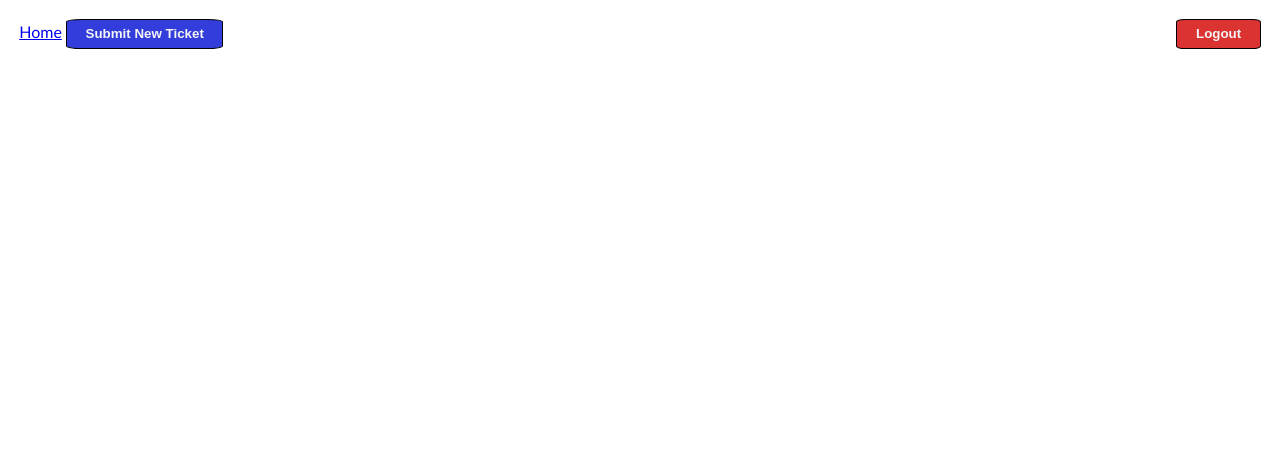
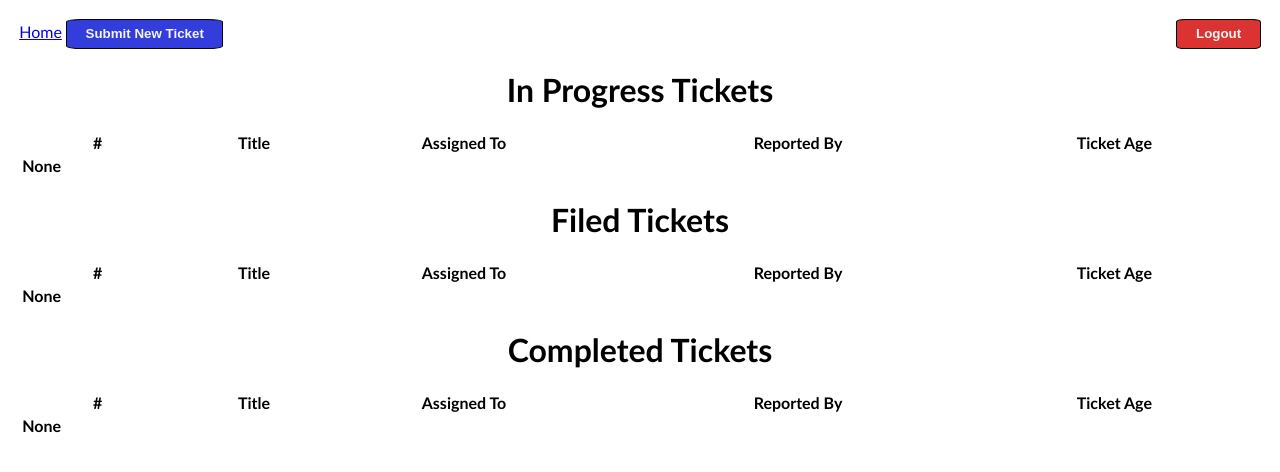
Before and after one commit to Chaotic-Nite/bugtracker, a Django app: page /user/1/ in a window 1280 px wide. Shown: the top 472 px of the page. Run offline with Django 3.2, Linux system fonts and the light colour scheme; the visitor is signed in with stand-in values (Sample User, id 1); data comes from the database, SQL or seed files in the repository; data that the repository does not hold is empty.

Commit message:
added information to user detail

```diff
--- a/bug_main_app/views.py
+++ b/bug_main_app/views.py
@@ -22,7 +22,7 @@ def user_detail_view(request, user_id):
     working_tickets = BugTicket.objects.filter(assigned_user=current_user)
     filed_tickets = BugTicket.objects.filter(filed_user=current_user)
     completed_tickets = BugTicket.objects.filter(completed_user=current_user)
-    return render(request, 'user_detail.html', {'current_user': current_user, 'progress': working_tickets, 'filed':filed_tickets, 'completed':completed_tickets})
+    return render(request, 'user_detail.html', {'current_user': current_user, 'progress': working_tickets, 'filed':filed_tickets, 'done':completed_tickets})
 
 
 # Stack Overflow Daniel Roseman for saving additional fields
--- a/templates/user_detail.html
+++ b/templates/user_detail.html
@@ -7,5 +7,129 @@
   <body>
     <a href='/'>Home</a><span> </span><a href='create_ticket/'><button id='newTicket'>Submit New Ticket</button></a> <a href="/logout/"><button id='logoutBttn'>Logout</button></a>
 
+    <div class='user'>
+        <div class='trackers  border-shading'>
+            <h1>In Progress Tickets</h1>
+            <table style="width:100%">
+                <tr>
+                    <th>#</th>
+                    <th style='padding-left: 5%; text-align: left;'>Title</th>
+                    <th>Assigned To</th>
+                    <th>Reported By</th>
+                    <th>Ticket Age</th>
+                </tr>
+                {% if progress %}
+                {% for field in progress %}
+                <tr>
+                    <td style='text-align: center;'>
+                        {{ field.id }}
+                    </td>
+                    <td style='padding-left: 5%;'>
+                        <a href="/ticket/{{ field.id }}/">{{ field.title }}</a>
+                    </td>
+                    <td style='text-align: center;'>
+                        {% if field.assigned_user %}
+                            <a href='/user/{{field.assigned_user.id}}/'>{{ field.assigned_user }}</a>
+                        {% endif %}
+                    </td>
+                    <td style='text-align: center;'>
+                        <a href='/user/{{ field.filed_user.id }}/'>{{ field.filed_user }}</a>
+                    </td>
+                    <td style='text-align: center;'>
+                        {{ field.date_diff }} day(s)
+                    </td>
+                </tr>
+                {% endfor %}
+                {% else %}
+                <tr>
+                    <td><b>None</b></td>
+                </tr>
+                {% endif %}
+               </table>
+        </div>
+        <div class='trackers  border-shading'>
+            <h1>Filed Tickets</h1>
+            <table style="width:100%">
+                <tr>
+                    <th>#</th>
+                    <th style='padding-left: 5%; text-align: left;'>Title</th>
+                    <th>Assigned To</th>
+                    <th>Reported By</th>
+                    <th>Ticket Age</th>
+                </tr>
+                {% if filed %}
+                {% for field in filed %}
+                <tr>
+                    <td style='text-align: center;'>
+                        {{ field.id }}
+                    </td>
+                    <td style='padding-left: 5%;'>
+                        <a href="/ticket/{{ field.id }}/">{{ field.title }}</a>
+                    </td>
+                    <td style='text-align: center;'>
+                        {% if field.assigned_user %}
+                            <a href='/user/{{field.assigned_user.id}}/'>{{ field.assigned_user }}</a>
+                        {% endif %}
+                    </td>
+                    <td style='text-align: center;'>
+                        <a href='/user/{{ field.filed_user.id }}/'>{{ field.filed_user }}</a>
+                    </td>
+                    <td style='text-align: center;'>
+                        {{ field.date_diff }} day(s)
+                    </td>
+                </tr>
+                {% endfor %}
+                {% else %}
+                <tr>
+                    <td>
+                        <b>None</b>
+                    </td>
+                </tr>
+                {% endif %}
+               </table>
+        </div>
+
+
+        <div class='trackers  border-shading'>
+            <h1>Completed Tickets</h1>
+            <table style="width:100%">
+                <tr>
+                    <th>#</th>
+                    <th style='padding-left: 5%; text-align: left;'>Title</th>
+                    <th>Assigned To</th>
+                    <th>Reported By</th>
+                    <th>Ticket Age</th>
+                </tr>
+                {% if done %}
+                {% for field in done %}
+                <tr>
+                    <td style='text-align: center;'>
+                        {{ field.id }}
+                    </td>
+                    <td style='padding-left: 5%;'>
+                        <a href="/ticket/{{ field.id }}/">{{ field.title }}</a>
+                    </td>
+                    <td style='text-align: center;'>
+                        {% if field.assigned_user %}
+                            <a href='/user/{{field.assigned_user.id}}/'>{{ field.assigned_user }}</a>
+                        {% endif %}
+                    </td>
+                    <td style='text-align: center;'>
+                        <a href='/user/{{ field.filed_user.id }}/'>{{ field.filed_user }}</a>
+                    </td>
+                    <td style='text-align: center;'>
+                        {{ field.date_diff }} day(s)
+                    </td>
+                </tr>
+                {% endfor %}
+                {% else %}
+                <tr>
+                    <td><b>None</b></td>
+                </tr>
+                {% endif %}
+               </table>
+        </div>
+
+    </div>
   </body>
 </html>
```
Also changed, not shown: templates/index.html (+24 -6 lines).
